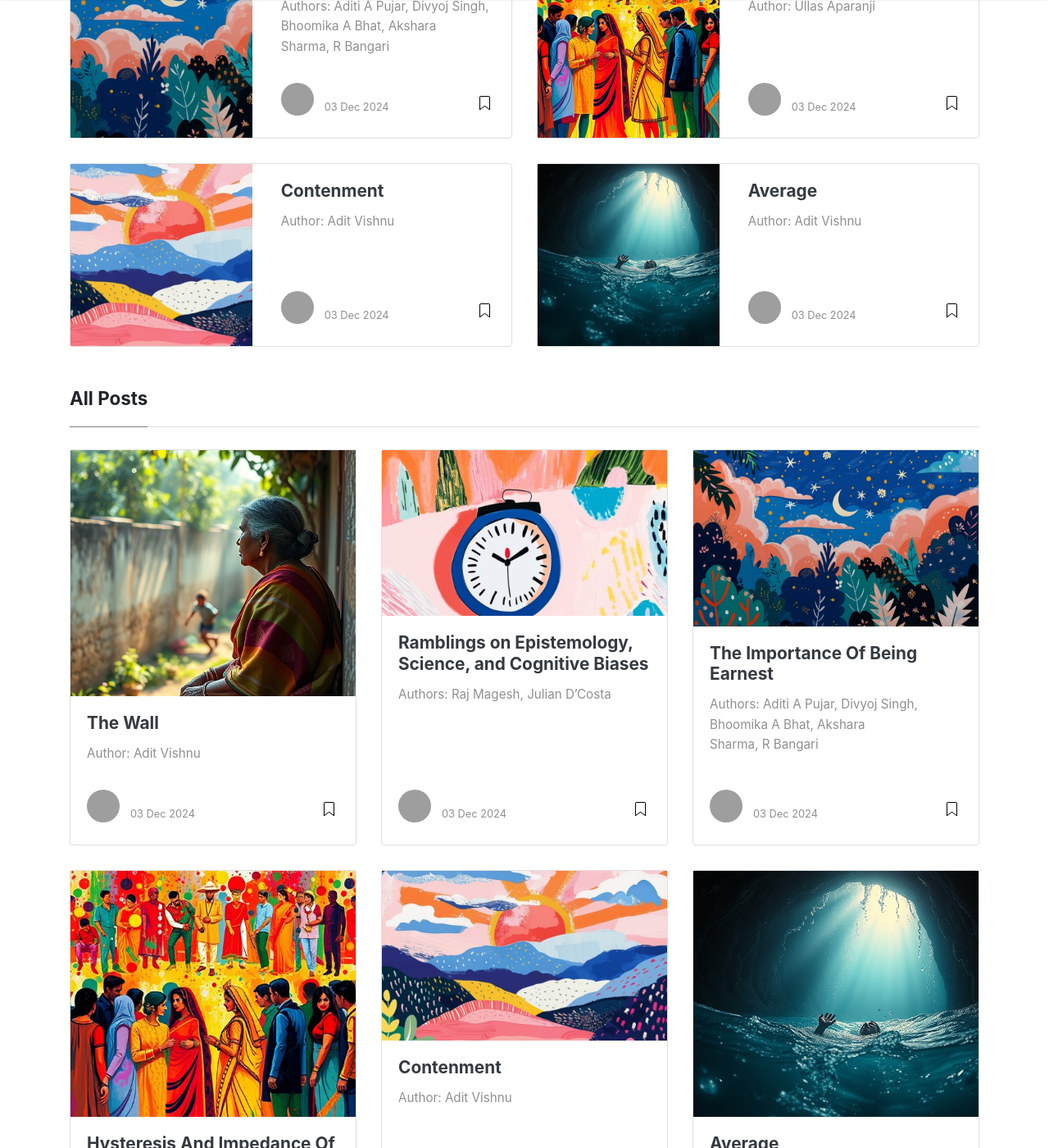
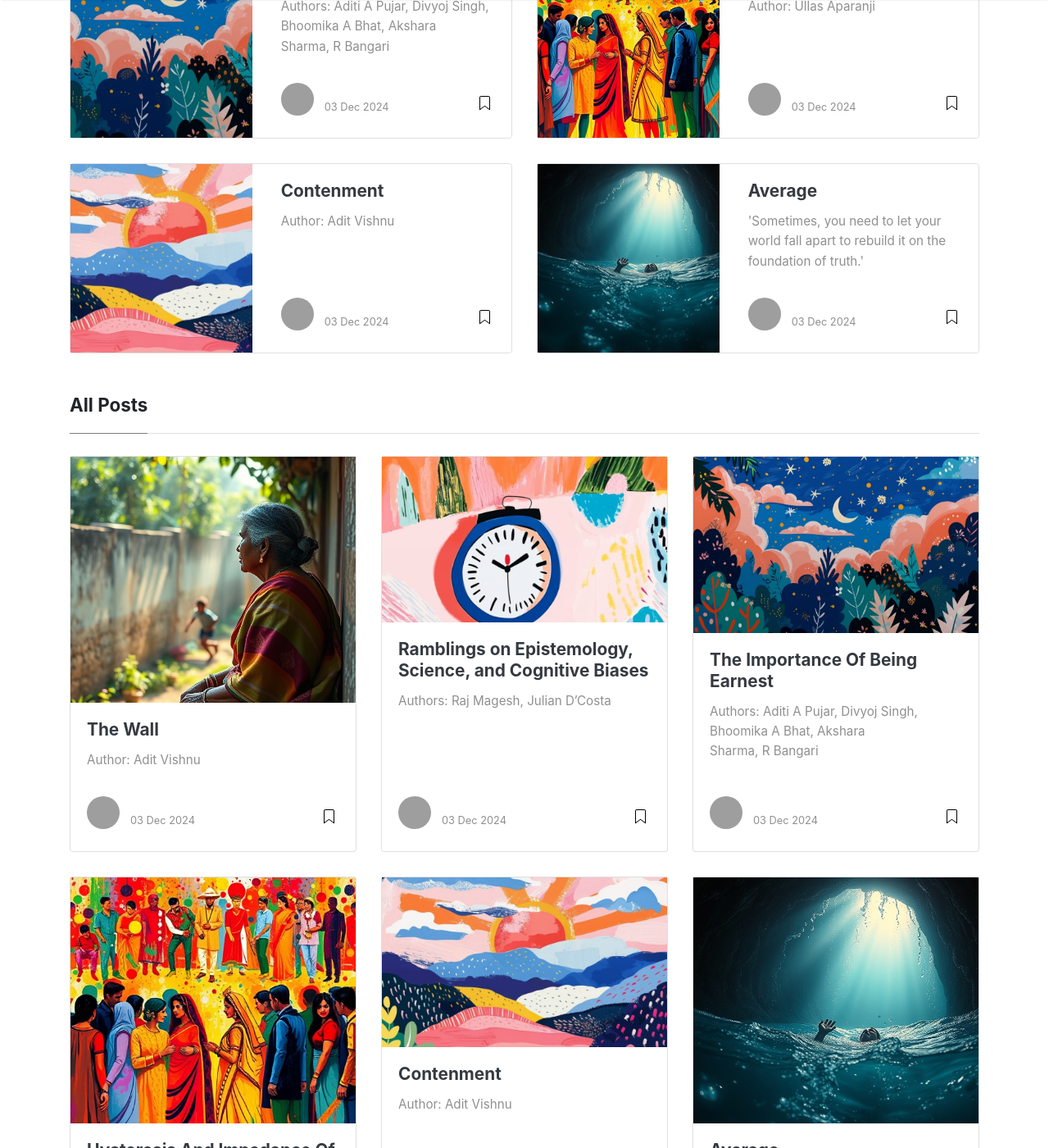
Before and after one commit to Quarks-IISc/blog, a Jekyll site: the page built from index.html, in a window 1280 px wide and 1400 px high, scrolled down 644 px. Shown: the whole window at 82% size. Built offline with Jekyll 4.4.1, drawn with Linux system fonts in a browser that asks for light colours; nearby versions of some CDN libraries; the list of posts is cut into pages by our own code; some of the changed text lies outside the part shown; grey boxes are pictures that could not be loaded.

Commit message:
Testing excerpt

```diff
--- a/_posts/2024-12-03-Average.md
+++ b/_posts/2024-12-03-Average.md
@@ -6,6 +6,7 @@ title: Average
 author: Adit Vishnu
 categories: stories
 image: "/assets/images/Average.jpg"
+excerpt: "'Sometimes, you need to let your world fall apart to rebuild it on the foundation of truth.'"
 featured: true
 ---
 Author: Adit Vishnu
```
